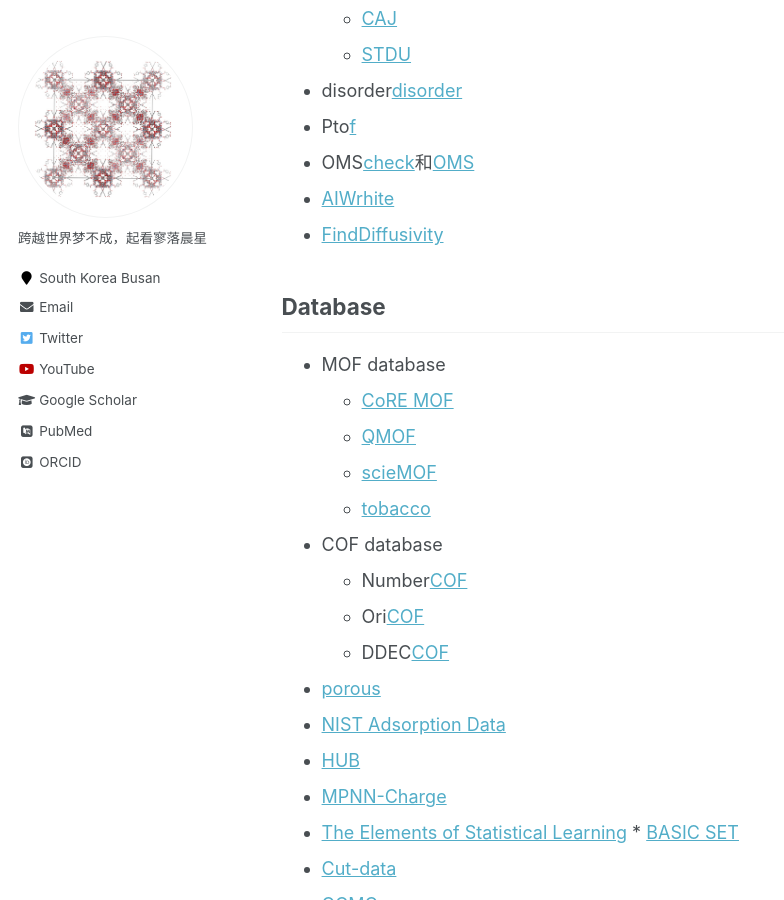
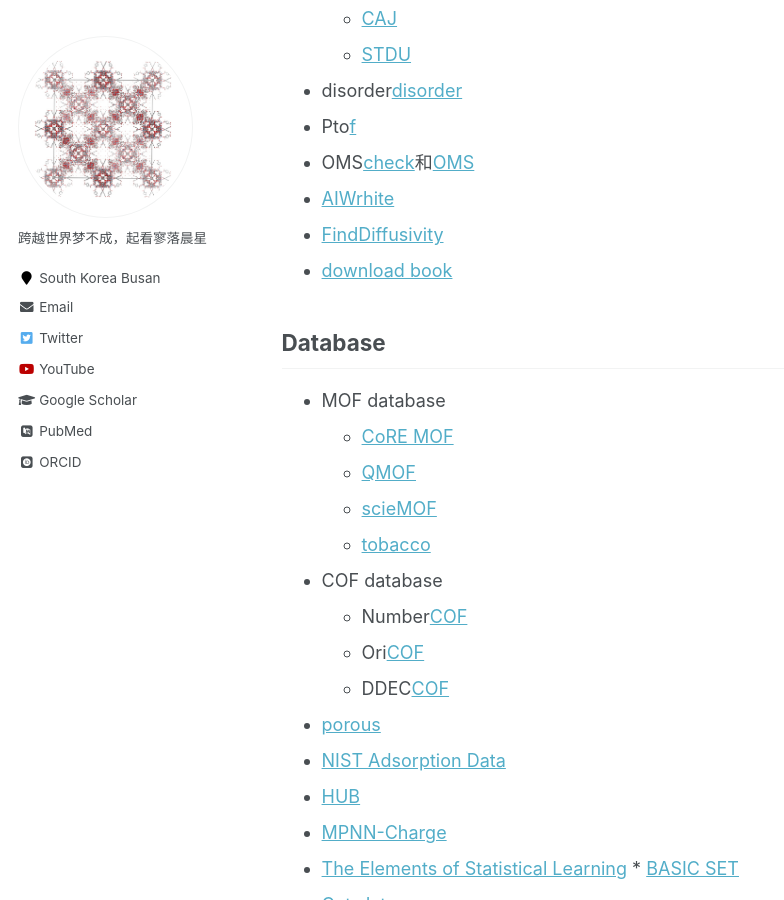
Before and after one commit to sxm13/ZGBshenxiaomoCV.github.io, a Jekyll site: the page built from _pages/markdown.md, in a window 1280 px wide and 900 px high, scrolled down 1921 px. Shown: the whole window, without its empty margins (0-784 px from the left). Built offline with Jekyll 4.4.1, drawn with Linux system fonts in a browser that asks for light colours; some web fonts are replaced.

Commit message:
Update markdown.md

```diff
--- a/_pages/markdown.md
+++ b/_pages/markdown.md
@@ -62,6 +62,7 @@ redirect_from:
 * OMS[check](https://github.com/kjappelbaum/mofchecker "mofchecker")和[OMS](https://github.com/emmhald/open_metal_detector "OMS")
 * [AIWrhite](https://chat.openai.com/chat "openAI")
 * [FindDiffusivity](https://openpnm.org/examples/applications/effective_diffusivity_and_tortuosity.html "openpnm")
+* [download book](https://libgen.is/)
 
 ## Database
 * MOF database
@@ -139,6 +140,5 @@ redirect_from:
 * [Chatgpt](https://chat.openai.com/)
 * Math
   * [Numerical Analysis](https://ocw.mit.edu/courses/2-993j-introduction-to-numerical-analysis-for-engineering-13-002j-spring-2005/pages/calendar/)
-
 * Linux
   * [slurm](extension://bfdogplmndidlpjfhoijckpakkdjkkil/pdf/viewer.html?file=http%3A%2F%2Fhmli.ustc.edu.cn%2Fdoc%2Fuserguide%2Fslurm-userguide.pdf)
```
